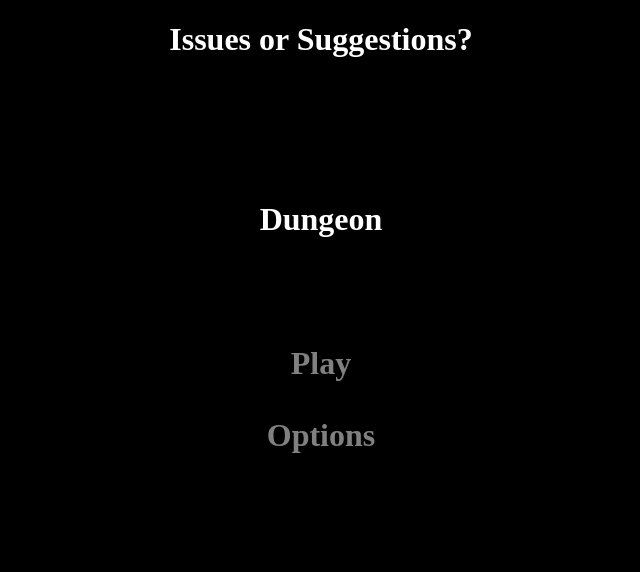
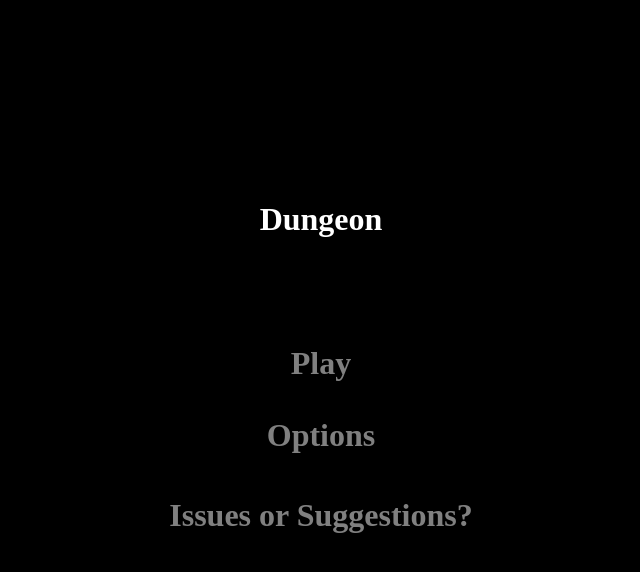
Before and after one commit to Qinx99/textRpg, a plain HTML site: page index.html in a window 1280 px wide. Shown: the whole page, without its empty margins (319-959 px from the left). Drawn offline with Linux system fonts and the light colour scheme.

Commit message:
Update index.css

```diff
--- a/index.css
+++ b/index.css
@@ -7,7 +7,7 @@ h1 {
     text-align: center;
 }
 
-.buttons .play h1, .buttons .options h1 {
+.buttons .play h1, .buttons .options h1, .buttons .github h1 {
     color: gray;
 }
 
@@ -36,6 +36,13 @@ a{
     transform: translate(-50%, -55%);
 }
 
-.buttons .play h1:hover, .buttons .options h1:hover{
+.buttons .github {
+    position: absolute;
+    top: 65%;
+    left: 50%;
+    transform: translate(-50%, -55%);
+}
+
+.buttons .play h1:hover, .buttons .options h1:hover, .buttons .github h1:hover{
     color: white;
 }
```
